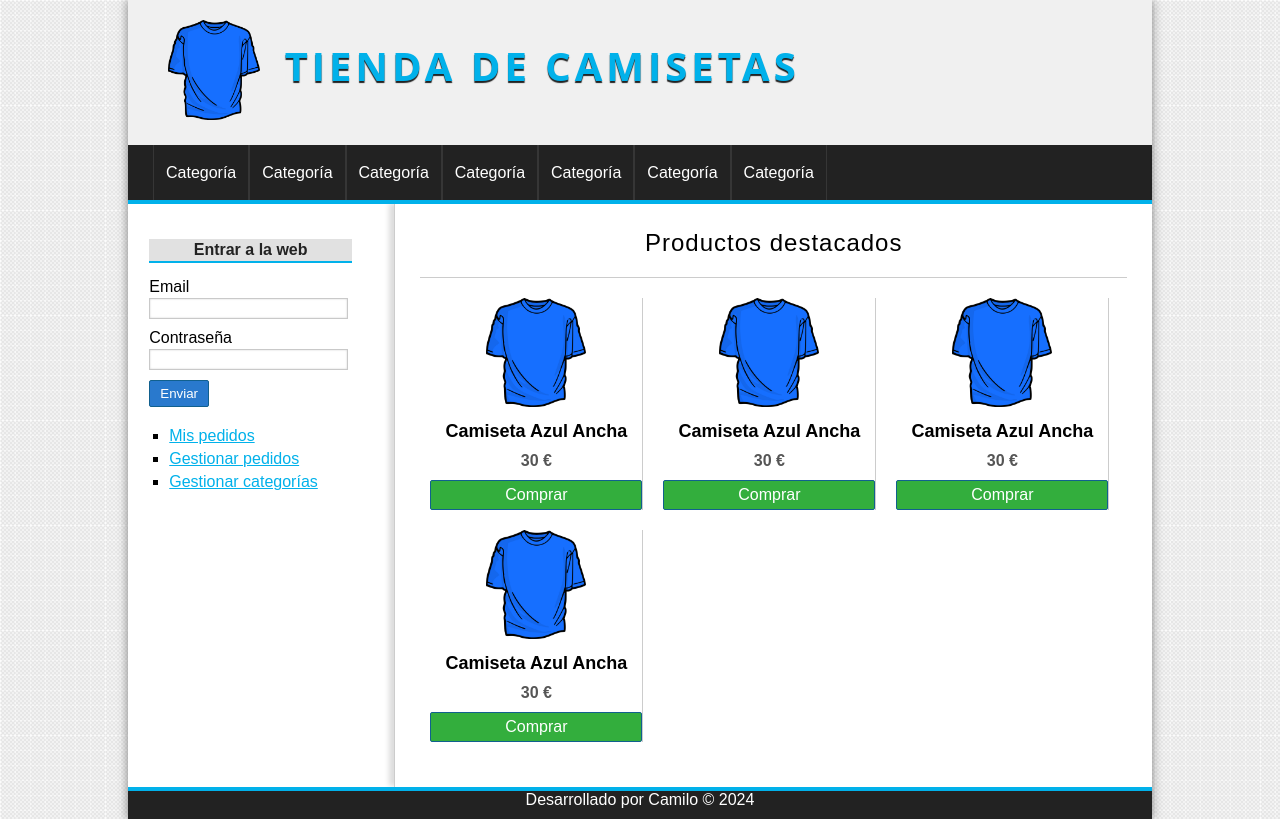
After one commit to JNCamil/Tienda-PHP, a PHP site: page /udephp/index_maqueta.php in a window 1280 px wide. The commit adds this page. Run offline with PHP 8.4, Linux system fonts and the light colour scheme; a stand-in replaces the project's code that opens the database connection.

Commit message:
Estructura MVC

```diff
--- a/assets/css/styles.css
+++ b/assets/css/styles.css
@@ -116,7 +116,7 @@ a:hover{
 
 /*BARRA LATERAL*/
 #lateral{
-    width: 25%;
+    width: 22%;
     min-height: 500px;
     float: left;
     margin-top: 20px;
@@ -168,7 +168,7 @@ input[type="password"],
 input[type="email"],
 select{
     display:block;
-    width:95;
+    width:95%;
     margin-top:2px;
     margin-bottom:2px;
 }
@@ -196,7 +196,7 @@ input[type="email"]:focus{
 
 input[type="buttom"],
 input[type="submit"],
-button{
+button, .button{
 
     display:block;
     border-radius: 2px;
@@ -210,6 +210,11 @@ button{
     cursor:pointer;
 
 }
+.button{
+    background: #33AE3D;
+    color: white !important;
+    text-decoration: none;
+}
 label,
 input[type="buttom"],
 input[type="submit"],
@@ -218,8 +223,62 @@ button{
     margin-top: 10px;
 }
 
+/*CENTRAL*/
+#central{
+    width: 69%;
+    min-height: 500px;
+    float:right;
+    border-left: 1px solid #ccc;
+    box-shadow: -5px -1px 5px #ddd;
+    /* offset-x | offset-y | blur-radius | spread-radius | color
+    blur-radius. Esto significa que la sombra se difuminará a lo largo de un radio de 5 píxeles alrededor del objeto al que se le está aplicando la sombra.*/
+    padding: 25px;
 
+}
+#central h1{
+    font-size: 24px;
+    font-weight: normal;
+    letter-spacing: 1px;
+    border-bottom: 1px solid #ccc;
+
+    text-align: center;
+
+    margin-bottom: 20px;
+    padding: 20px;
+    padding-top: 0px;
+}
 /*PRODUCTOS*/
+.product{
+    width: 30%;
+    border-right: 1px solid #ccc;
+    float:left;
+    margin-left: 10px;
+    margin-right: 10px;
+    margin-bottom: 20px;
+    text-align: center;
+}
+.product h2{
+    font-size: 18px;
+    margin-bottom: 10px;
+}
 .product img{
     width: 100px;
+    margin-bottom: 10px;
 }
+.product p{
+    font-weight: bold;
+    color: #555;
+    margin-bottom: 10px;
+}
+
+
+/*FOOTER*/
+#footer{
+    text-align: center;
+    padding-top: 10x;
+    padding-bottom: 10px;
+    color:white;
+    background-color: #222;
+    clear:both;
+    border-top: 4px solid #01B1EA;
+}
--- /dev/null
+++ b/index_maqueta.php
@@ -0,0 +1,118 @@
+<!DOCTYPE html>
+<html lang="es">
+
+<head>
+    <meta charset="UTF-8">
+    <meta name="viewport" content="width=device-width, initial-scale=1.0">
+    <link rel="stylesheet" href="assets\css\styles.css" />
+    <title>Tienda</title>
+</head>
+
+<body>
+    <div id="container">
+        <!-- CABECERA -->
+        <header id="header">
+            <div id="logo">
+                <img src="assets/img/camiseta.png" alt="camiseta">
+                <a href="index.php">
+                    Tienda de camisetas
+                </a>
+            </div>
+
+        </header>
+        <!-- MENÚ -->
+        <nav id="menu">
+            <ul>
+                <li>
+                    <a href="">Categoría</a>
+                </li>
+                <li>
+                    <a href="">Categoría</a>
+                </li>
+                <li>
+                    <a href="">Categoría</a>
+                </li>
+                <li>
+                    <a href="">Categoría</a>
+                </li>
+                <li>
+                    <a href="">Categoría</a>
+                </li>
+                <li>
+                    <a href="">Categoría</a>
+                </li>
+                <li>
+                    <a href="">Categoría</a>
+                </li>
+            </ul>
+        </nav>
+        <div id="content">
+            <!-- BARRA LATERAL -->
+
+            <aside id="lateral">
+                <div id="login" class="block_aside">
+                    <h3>Entrar a la web</h3>
+                    <form action="#" method="post">
+                        <label for="email">Email</label>
+                        <input type="email" name="email" />
+                        <label for="password">Contraseña</label>
+                        <input type="password" name="password">
+                        <input type="submit" value="Enviar">
+
+                    </form>
+                    <ul>
+                        <li><a href="#">Mis pedidos</a></li>
+                        <li><a href="#">Gestionar pedidos</a></li>
+                        <li><a href="#">Gestionar categorías</a></li>
+                    </ul>
+
+
+                </div>
+
+            </aside>
+
+            <!-- CONTENIDO CENTRAL -->
+            <div id="central">
+                <h1>Productos destacados</h1>
+                <div class="product">
+                    <img src="assets/img/camiseta.png" alt="">
+                    <h2>Camiseta Azul Ancha</h2>
+                    <p>30 €</p>
+                    <a href="#" class="button">Comprar</a>
+
+                </div>
+                <div class="product">
+                    <img src="assets/img/camiseta.png" alt="">
+                    <h2>Camiseta Azul Ancha</h2>
+                    <p>30 €</p>
+                    <a href="#" class="button">Comprar</a>
+
+                </div>
+                <div class="product">
+                    <img src="assets/img/camiseta.png" alt="">
+                    <h2>Camiseta Azul Ancha</h2>
+                    <p>30 €</p>
+                    <a href="#" class="button">Comprar</a>
+
+                </div>
+                <div class="product">
+                    <img src="assets/img/camiseta.png" alt="">
+                    <h2>Camiseta Azul Ancha</h2>
+                    <p>30 €</p>
+                    <a href="#" class="button">Comprar</a>
+
+                </div>
+
+            </div>
+        </div>
+        <!-- PIE DE PÁGINA  -->
+        <footer id="footer">
+            <p>Desarrollado por Camilo &copy;
+                <?= date('Y'); ?>
+            </p>
+        </footer>
+    </div>
+
+</body>
+
+</html>
```
Also changed, not shown: autoload.php (added, +13 -0 lines), config/db.php (added, +20 -0 lines), controllers/CategoriaController.php (added, +10 -0 lines), controllers/PedidoController.php (added, +10 -0 lines), controllers/ProductoController.php (added, +10 -0 lines), controllers/UsuarioController.php (added, +10 -0 lines), index.php (+34 -106 lines).
